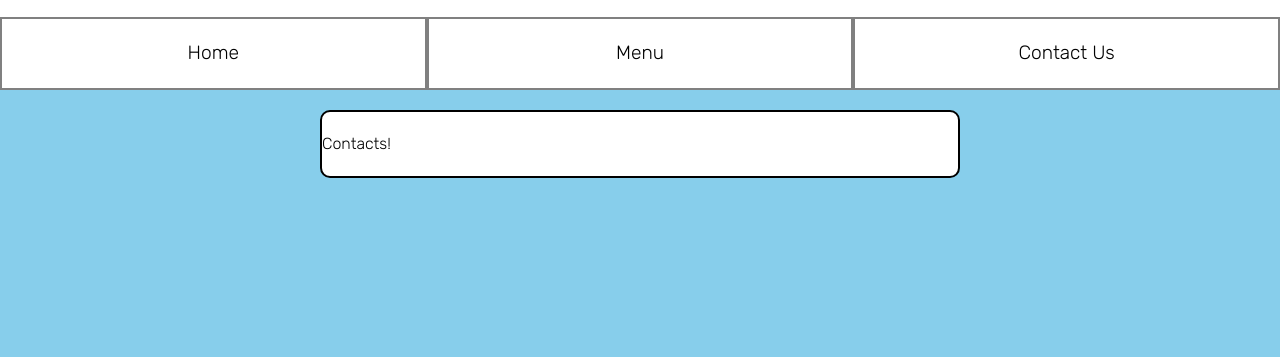
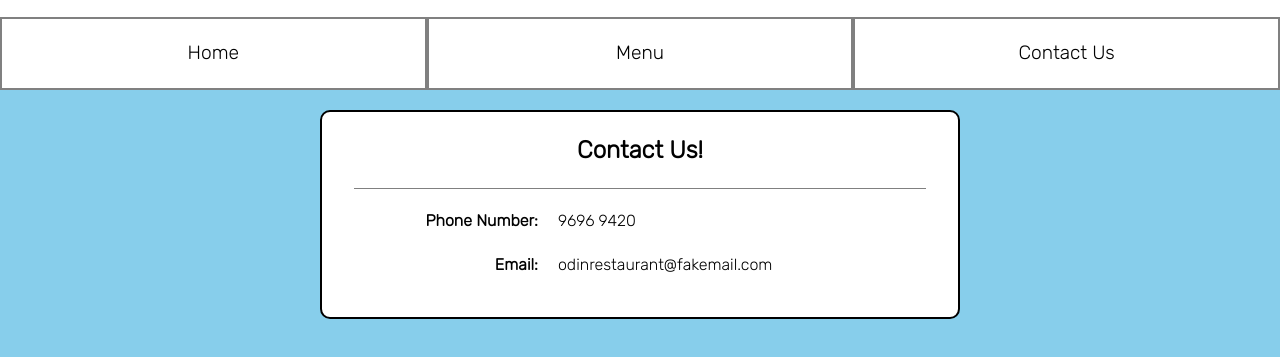
Before and after one commit to frosty-flake/restaurant-odin, a website built with webpack: page src/template.html in a window 1280 px wide. Both pictures are taken after a click on the button "Contact Us". Shown: the part 71-428 px from the top of the page. Built offline with nearby package versions, Linux system fonts and the light colour scheme.

Commit message:
Create contact us page

```diff
--- a/src/contact.css
+++ b/src/contact.css
@@ -0,0 +1,21 @@
+.contact {
+    display: flex;
+    flex-direction: column;
+    align-items: center;
+}
+
+.contact section {
+    display: grid;
+    column-gap: 20px;
+    row-gap: 20px;
+    grid-template-columns: 1fr 2fr;
+}
+
+.contact .name {
+    font-weight: 900;
+    text-align: right;
+}
+
+.contact .content {
+    overflow-wrap: anywhere;
+}
--- a/src/contact.js
+++ b/src/contact.js
@@ -2,8 +2,38 @@ import "./contact.css";
 
 const populateContact = () => {
     const contentDiv = document.querySelector("#content");
+    contentDiv.classList.add("contact");
 
-    contentDiv.textContent = "Contacts!"
+    const contactTitle = document.createElement("h2")
+    contactTitle.textContent = "Contact Us!"
+
+    const contentSection = document.createElement("section");
+
+    const numLabel = document.createElement("p");
+    const numText = document.createElement("p");
+
+    const mailLabel = document.createElement("p");
+    const mailText = document.createElement("p");
+
+    numLabel.className = "name";
+    mailLabel.className = "name";
+
+    numText.className = "content";
+    mailText.className = "content";
+
+    numLabel.textContent = "Phone Number:";
+    numText.textContent = "9696 9420";
+
+    mailLabel.textContent = "Email:";
+    mailText.textContent = "odinrestaurant@fakemail.com";
+
+    contentSection.appendChild(numLabel);
+    contentSection.appendChild(numText);
+    contentSection.appendChild(mailLabel);
+    contentSection.appendChild(mailText);
+
+    contentDiv.appendChild(contactTitle);
+    contentDiv.appendChild(contentSection)
 };
 
 export { populateContact };
--- a/src/style.css
+++ b/src/style.css
@@ -85,4 +85,5 @@ header nav {
     margin-left: 20px;
     margin-right: 20px;
     padding: 20px 0;
+    width: 90%;
 }
```
